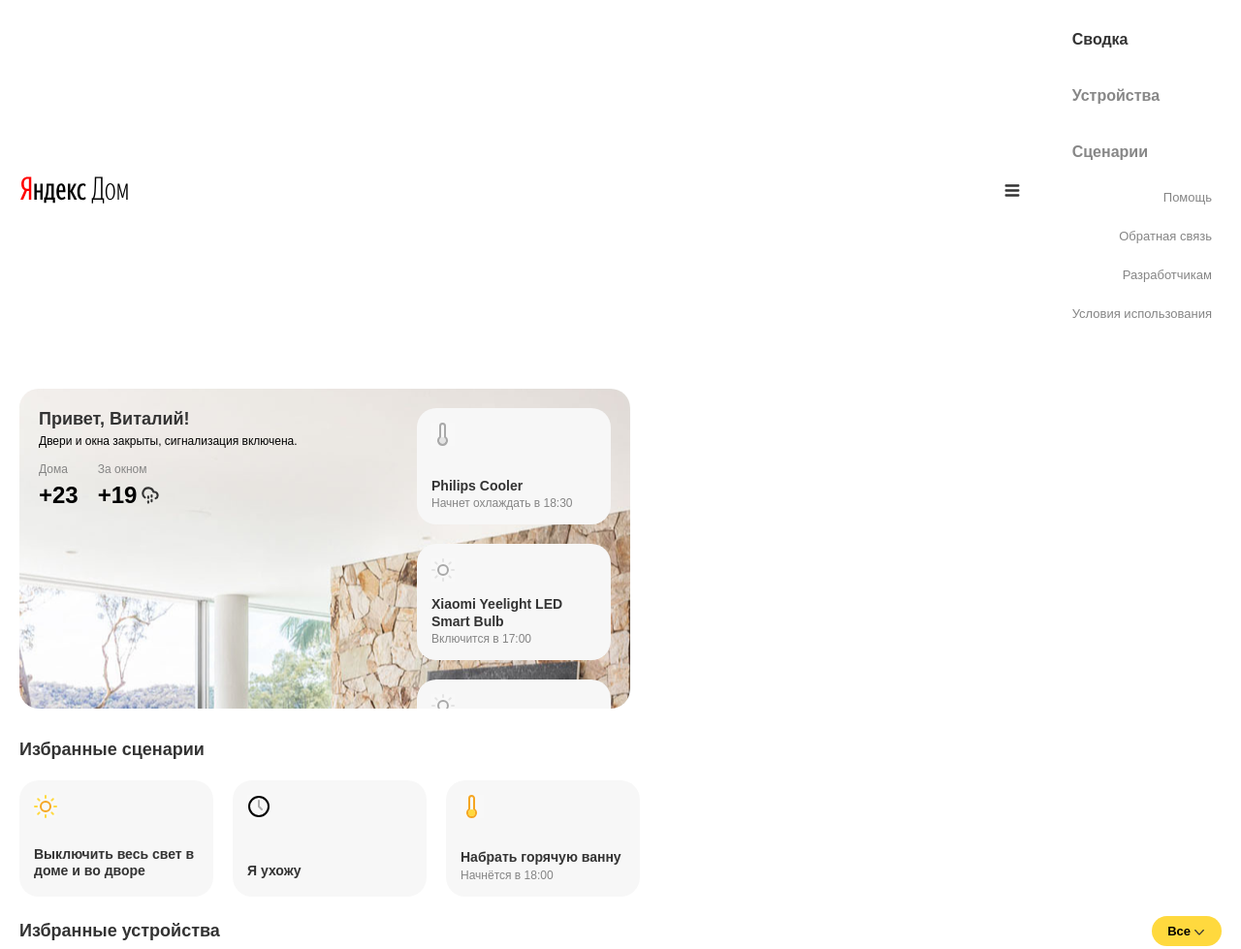
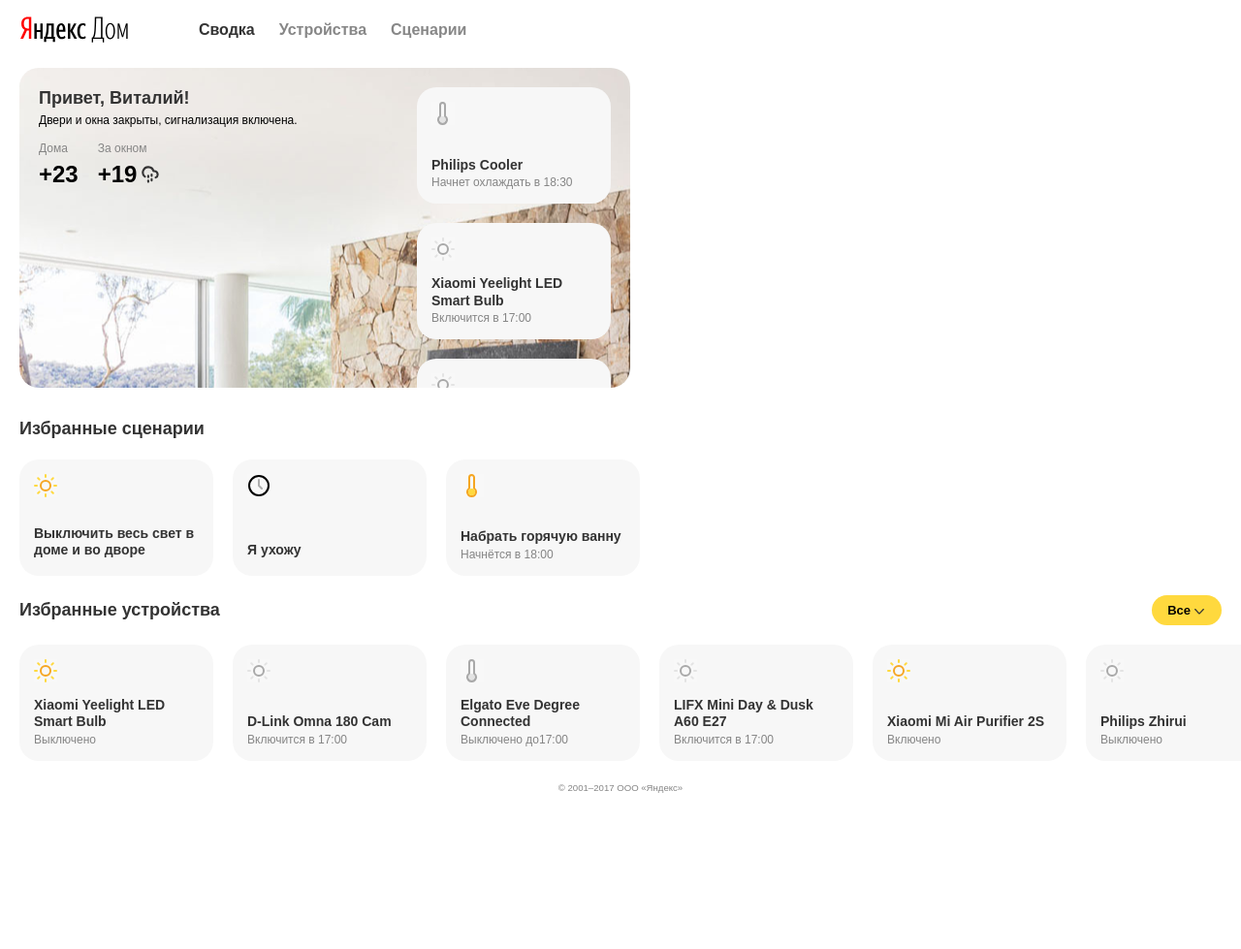
Before and after one commit to VitalyKrenel/yandex-entrance-task-2, a website with bundled scripts: page index.html in a window 1280 px wide. Shown: the top 979 px of the page at 97% size. After the commit the page ends 839 px from the top, so only its background shows below. Built offline with nearby package versions, Linux system fonts and the light colour scheme.

Commit message:
Apply update styles to markup

```diff
--- a/index.html
+++ b/index.html
@@ -12,10 +12,17 @@
     <header class="app__container header">
       <img class="header__logo logo" src="assets/images/logo-yandex-home.svg" alt="Яндекс Дом">
 
-      <button class="header__menu-toggle menu-toggle js-menu-toggle">
+      <button class="header__menu-toggle menu-toggle menu-toggle@md js-menu-toggle">
       </button>
-      <div class="app__nav-container js-menu-container">
-        <nav class="app__container app__container--shrunk header__nav nav">
+      <div class="header__nav-container nav-container nav-container@md js-menu-container">
+        <!-- TODO: Remove usega of app__container
+             - On @md screens there are margin for --shrunk modificator
+               that are hard to remove without any tricks. E.g. if you
+               declare a --shrunk@md than it would be working for all elements
+               on that @md screens - it is not the desired behaviour, rather a
+               side effect of bad design
+        -->
+        <nav class="app__container app__container--shrunk header__nav nav nav@md">
           <a class="nav__link nav__link--active" href="#">Сводка</a>
           <a class="nav__link" href="#">Устройства</a>
           <a class="nav__link" href="#">Сценарии</a>
```
